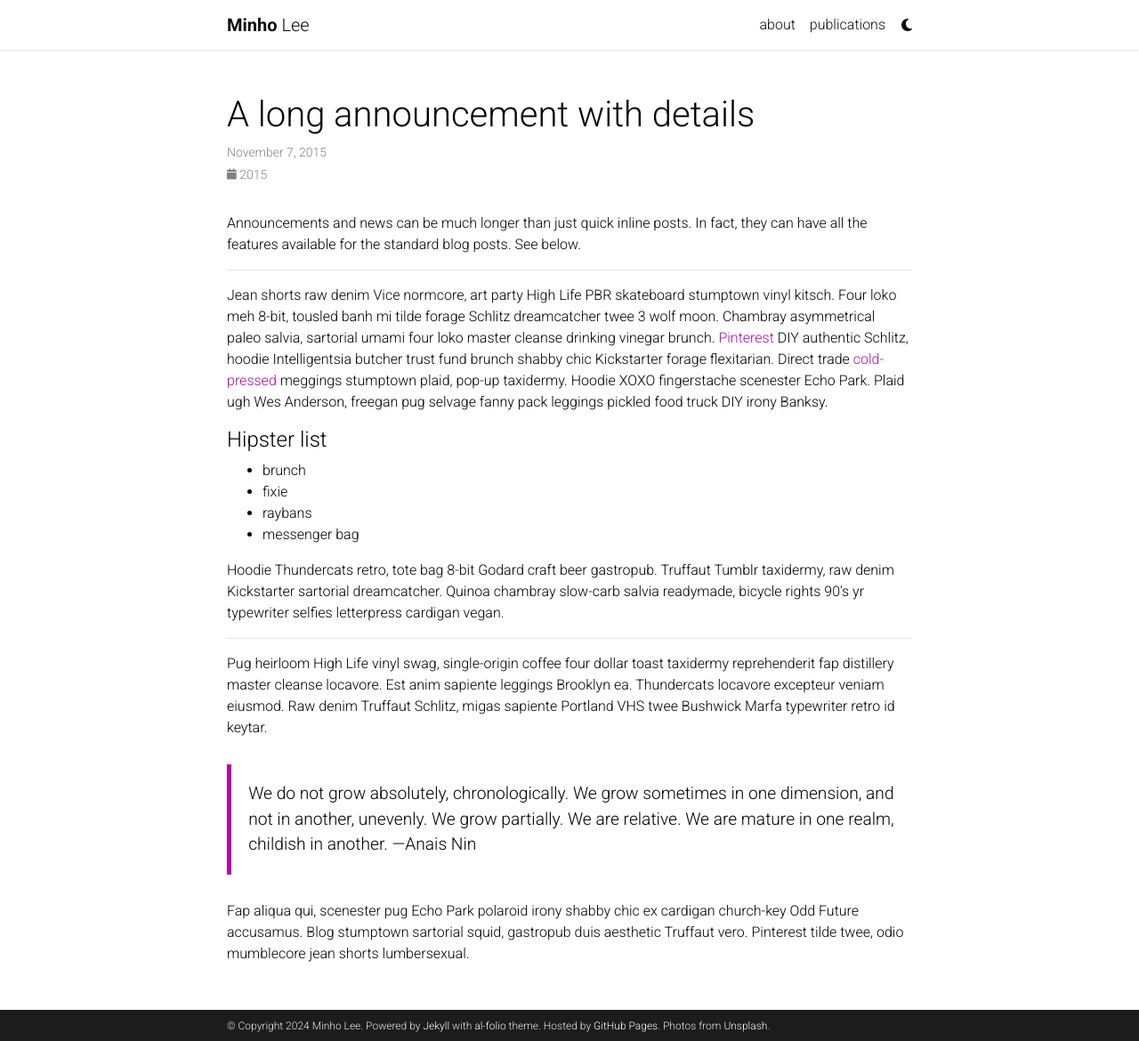
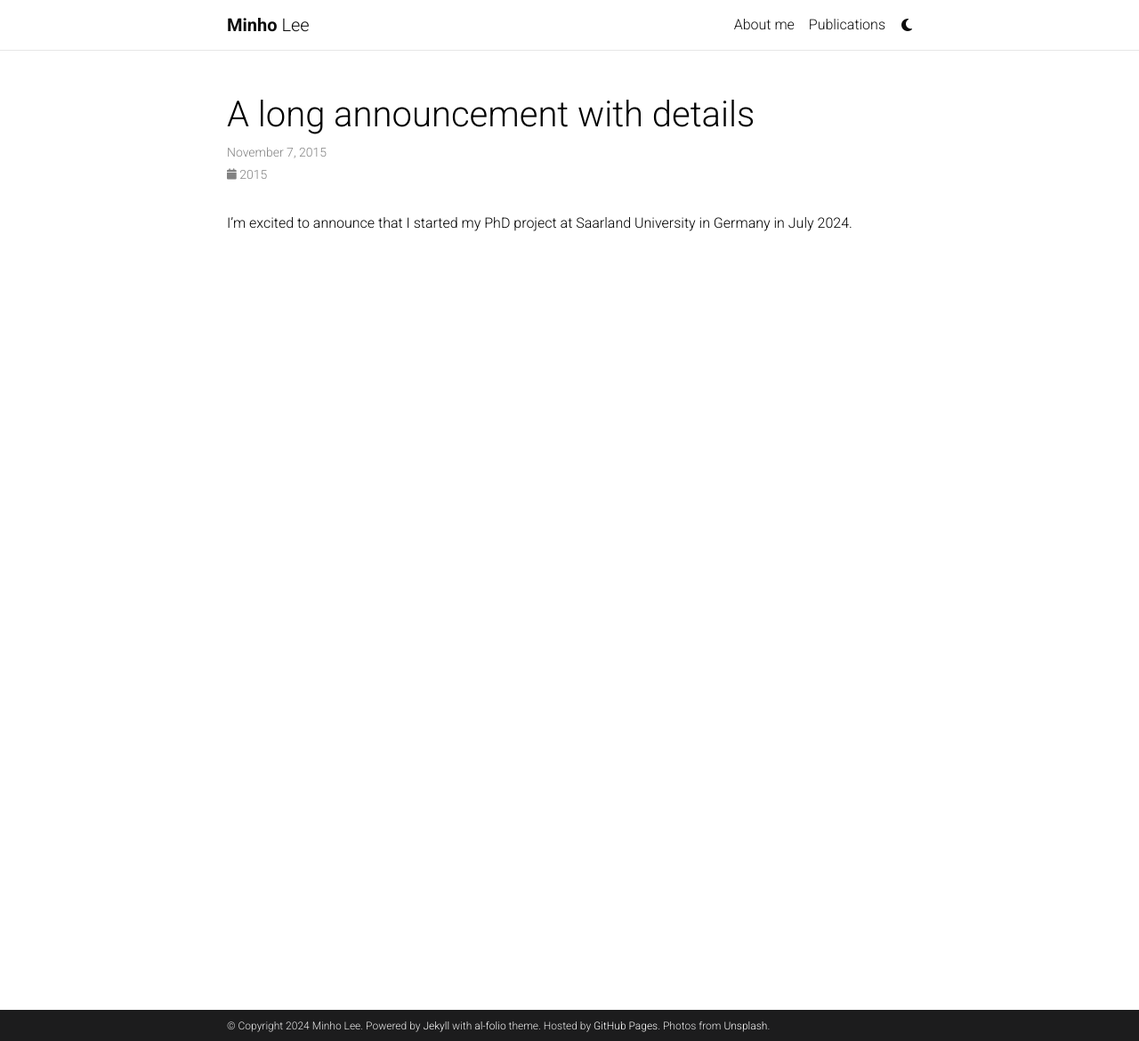
Before and after one commit to leemingo/leemingo.github.io, a Jekyll site: the page built from _news/announcement_2.md, in a window 1280 px wide and 1170 px high. Shown: the whole window at 89% size. Built offline with Jekyll 4.4.1, drawn with Linux system fonts in a browser that asks for light colours; comment, search, counter and statistics services are not loaded; a style sheet for code colours, icons or effects is not loaded.

Commit message:
Add news.

```diff
--- a/_news/announcement_2.md
+++ b/_news/announcement_2.md
@@ -6,7 +6,9 @@
 related_posts: false
 ---
 
-Announcements and news can be much longer than just quick inline posts. In fact, they can have all the features available for the standard blog posts. See below.
+I’m excited to announce that I started my PhD project at Saarland University in Germany in July 2024.
+
+<!-- Announcements and news can be much longer than just quick inline posts. In fact, they can have all the features available for the standard blog posts. See below.
 
 ***
 
@@ -29,4 +31,4 @@
 > We do not grow absolutely, chronologically. We grow sometimes in one dimension, and not in another, unevenly. We grow partially. We are relative. We are mature in one realm, childish in another.
 > —Anais Nin
 
-Fap aliqua qui, scenester pug Echo Park polaroid irony shabby chic ex cardigan church-key Odd Future accusamus. Blog stumptown sartorial squid, gastropub duis aesthetic Truffaut vero. Pinterest tilde twee, odio mumblecore jean shorts lumbersexual.
+Fap aliqua qui, scenester pug Echo Park polaroid irony shabby chic ex cardigan church-key Odd Future accusamus. Blog stumptown sartorial squid, gastropub duis aesthetic Truffaut vero. Pinterest tilde twee, odio mumblecore jean shorts lumbersexual. -->
```
Also changed, not shown: _news/announcement_1.md (+1 -1 lines), _pages/about.md (+3 -3 lines), _pages/publications.md (+1 -1 lines).
